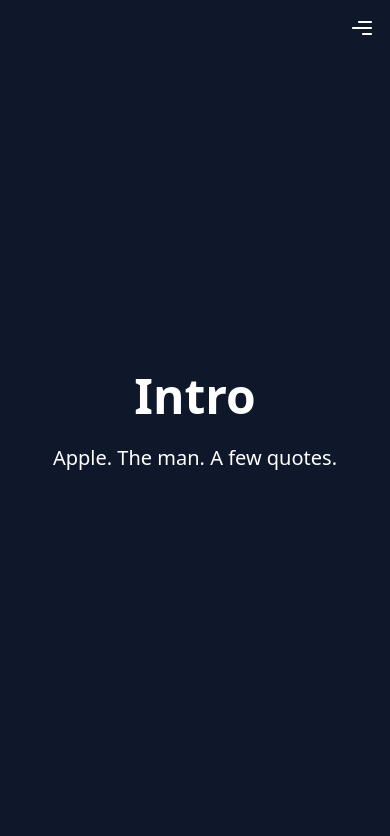
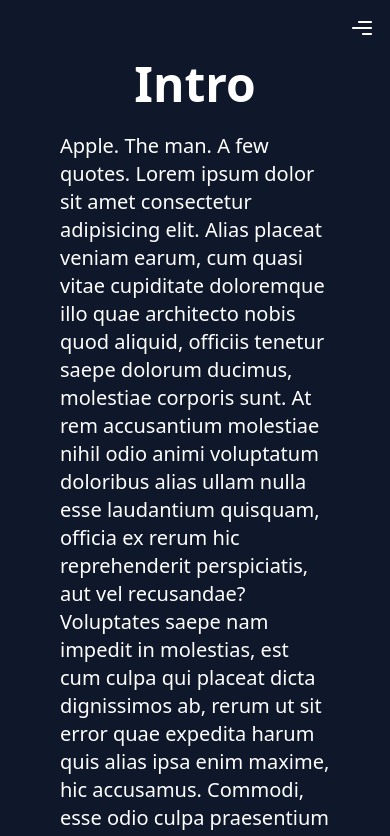
Before and after one commit to 19dolly-hub/assignment, a React app: page / in a window 390 px wide. Shown: the top 836 px of the page. Built offline with nearby package versions, Linux system fonts and the light colour scheme; the HTML template or start-up script is replaced by a standard one.

Commit message:
modify UI

```diff
--- a/src/App.jsx
+++ b/src/App.jsx
@@ -4,17 +4,35 @@
 
 function App() {
   const sections = [
-    { id: 0, title: "Intro", text: "Apple. The man. A few quotes." },
-    { id: 1, title: "Keynote", text: "Stage presence & storytelling." },
-    { id: 2, title: "Design", text: "Simplicity & craft." },
-    { id: 3, title: "Legacy", text: "The aftermath & memory." },
+    {
+      id: 0,
+      title: "Intro",
+      text: "Apple. The man. A few quotes. Lorem ipsum dolor sit amet consectetur adipisicing elit. Alias placeat veniam earum, cum quasi vitae cupiditate doloremque illo quae architecto nobis quod aliquid, officiis tenetur saepe dolorum ducimus, molestiae corporis sunt. At rem accusantium molestiae nihil odio animi voluptatum doloribus alias ullam nulla esse laudantium quisquam, officia ex rerum hic reprehenderit perspiciatis, aut vel recusandae? Voluptates saepe nam impedit in molestias, est cum culpa qui placeat dicta dignissimos ab, rerum ut sit error quae expedita harum quis alias ipsa enim maxime, hic accusamus. Commodi, esse odio culpa praesentium pariatur voluptatum fuga officia laboriosam veritatis necessitatibus, incidunt veniam corrupti omnis ut!",
+    },
+    {
+      id: 1,
+      title: "Keynote",
+      text: "Stage presence & storytelling. Lorem ipsum dolor sit amet consectetur adipisicing elit. Repudiandae obcaecati vel nobis esse, numquam maiores veniam voluptatem nisi a dolorem quis necessitatibus! Nam cumque necessitatibus maxime nesciunt. Aspernatur exercitationem delectus voluptatem nemo in magni pariatur numquam incidunt accusantium debitis cumque, quo tenetur corporis, nobis perferendis culpa voluptas ipsam totam laboriosam tempora, quasi quam expedita laudantium? Ut veritatis, dicta minima, in mollitia aliquid nam nostrum quasi animi voluptatum similique. Natus aperiam quo consectetur, eius repellendus error cumque nam reprehenderit accusamus quod rerum ex omnis mollitia odio totam magni repudiandae odit earum! Architecto vero fugiat sequi facilis distinctio laudantium deleniti, recusandae aliquid dicta error quibusdam deserunt repellat vitae doloribus soluta eos totam dolorem eius ea optio consequatur! Aperiam, non cum quae odio minus asperiores ab, vero nemo reiciendis voluptas ad sint esse! Maxime totam a sequi minima quod eaque consectetur ipsam atque magnam provident porro, consequatur delectus. Consequatur voluptates tempora illo et!",
+    },
+    {
+      id: 2,
+      title: "Design",
+      text: "Simplicity & craft. Lorem ipsum dolor sit, amet consectetur adipisicing elit. Iure officiis molestiae aliquam sunt pariatur id voluptates maxime, adipisci voluptate numquam esse fuga quidem, voluptatibus minus recusandae laborum nemo. Reiciendis natus hic facere incidunt? Quidem corrupti, aut accusantium reprehenderit tempore rerum mollitia aliquam pariatur blanditiis praesentium iusto. Ipsam eius ea delectus.",
+    },
+    {
+      id: 3,
+      title: "Legacy",
+      text: "The aftermath & memory. Lorem ipsum dolor sit, amet consectetur adipisicing elit. Iure officiis molestiae aliquam sunt pariatur id voluptates maxime, adipisci voluptate numquam esse fuga quidem, voluptatibus minus recusandae laborum nemo. Reiciendis natus hic facere incidunt? Quidem corrupti, aut accusantium reprehenderit tempore rerum mollitia aliquam pariatur blanditiis praesentium iusto. Ipsam eius ea delectus.",
+    },
   ];
 
   const [open, setOpen] = useState(false);
+  // const [secHArr, setSecHArr] = useState([]);
 
   const y = useMotionValue(0);
   const containerRef = useRef(null);
   const trackRef = useRef(null);
+  // const sectionRefs = useRef([]);
 
   // vertical progress bar
   const yProgress = useTransform(y, (v) => {
@@ -27,6 +45,11 @@
   const yProgressHeight = useTransform(yProgress, (p) => `${p * 100}%`);
 
   useEffect(() => {
+    // const arr = sectionRefs.current.map((e) =>
+    //   Math.floor((e.scrollHeight / containerRef.current.scrollHeight) * 100)
+    // );
+    // setSecHArr(arr);
+
     // resolve refresh bug
     if ("scrollRestoration" in window.history) {
       window.history.scrollRestoration = "manual";
@@ -44,7 +67,7 @@
       if (newY > 0) newY = 0;
       if (newY < -maxScroll) newY = -maxScroll;
 
-      animate(y, newY, { type: "spring", stiffness: 1000, damping: 20 });
+      animate(y, newY, { type: "tween", ease: "easeOut", duration: 0.1 });
       // console.log(yProgress);
     };
 
@@ -148,15 +171,12 @@
 
   return (
     <>
-      <motion.section
-        ref={containerRef}
-        style={{ y }}
-        className="text-white"
-      >
+      <motion.section ref={containerRef} style={{ y }} className="text-white">
         {sections.map((s) => (
           <section
             key={s.id}
-            className="h-screen flex flex-col items-center justify-center text-center"
+            // ref={(el) => (sectionRefs.current[i] = el)}
+            className="min-h-screen p-15 flex flex-col items-center justify-center"
             style={{ background: s.id % 2 === 0 ? "#0f172a" : "#1e293b" }}
           >
             <h2 className="text-5xl font-bold mb-6">{s.title}</h2>
@@ -167,15 +187,38 @@
 
       <CgMenuRight
         onClick={() => setOpen(!open)}
-        className="fixed top-4 right-4 z-50 md:hidden flex flex-col justify-between text-2xl text-white"
+        className="fixed top-4 right-4 z-50 cursor-pointer md:hidden flex flex-col justify-between text-2xl text-white"
       />
 
       {/* scroll progress bar */}
+      {/* <div
+        ref={trackRef}
+        className={`
+          group fixed right-0 top-1/2 -translate-y-1/2 h-[80vh] w-[10vw] touch-none
+        `}
+      >
+        <div className={`
+          fixed right-4 top-1/2 -translate-y-1/2 h-[80vh] w-[2px] rounded-md group-hover:w-[5px] cursor-pointer
+          transition-all duration-300
+          md:flex flex-col gap-[5px]
+          ${open ? "flex" : "hidden"}
+        `}>
+
+        {secHArr.map((h, i) => (
+          <div
+            key={i}
+            className="w-full bg-gray-400"
+            style={{ height: h + "%" }}
+          ></div>
+        ))}
+        </div>
+      </div> */}
+      <div className="group fixed right-0 top-1/2 -translate-y-1/2 h-[80vh] w-[10vw] touch-none">
         <div
           ref={trackRef}
           className={`
-          fixed right-3 top-1/2 -translate-y-1/2 h-[80vh] w-[3px] rounded-md touch-none
-          bg-gray-400 hover:w-[4.5px]
+          fixed right-4 top-1/2 -translate-y-1/2 h-[80vh] w-[3px] rounded-md
+          bg-gray-400 group-hover:w-[5px] cursor-pointer
           transition-all duration-300
           md:block
           ${open ? "block" : "hidden"}
@@ -186,6 +229,7 @@
             className="w-full bg-blue-500 rounded-md origin-top"
           />
         </div>
+      </div>
     </>
   );
 }
```
Lines whose indentation alone changed are shown as unchanged.
